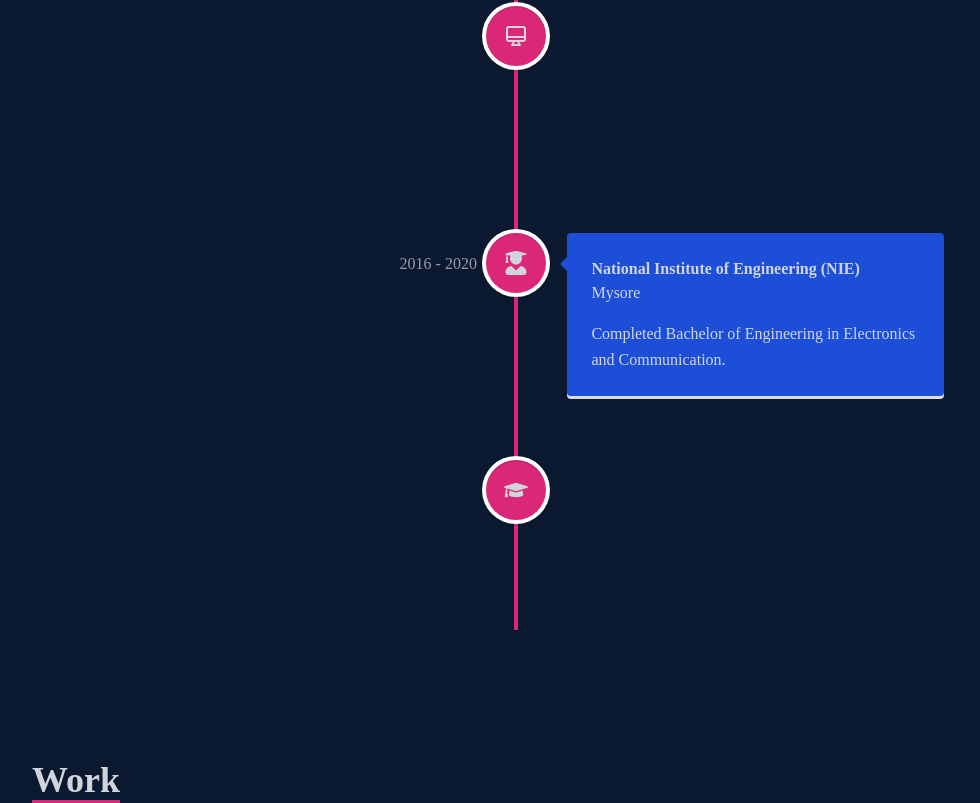
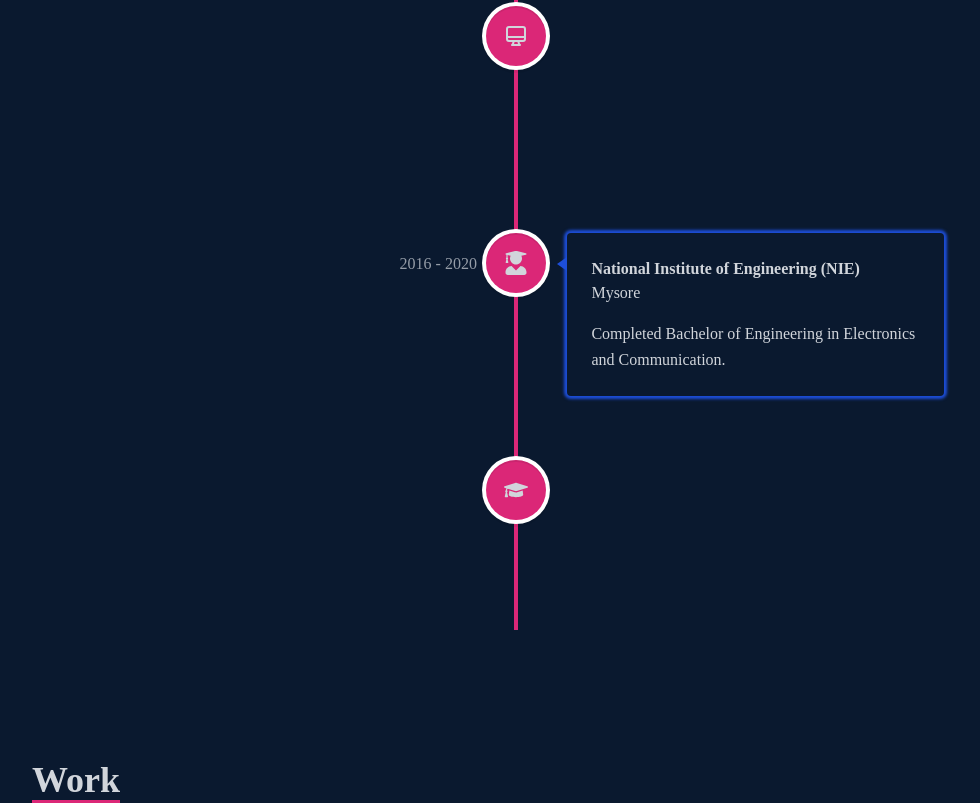
Before and after one commit to Haripriyachittari/my-portfolio, a React (Create React App) app: page / in a window 1280 px wide. Shown: the part 2526-3329 px from the top of the page, without its empty margins (124-1104 px from the left). Built offline with nearby package versions, Linux system fonts and the light colour scheme.

Commit message:
added shadow timeline elements

```diff
--- a/src/components/Timeline.jsx
+++ b/src/components/Timeline.jsx
@@ -19,8 +19,8 @@
 
   <VerticalTimelineElement
     className="vertical-timeline-element--work"
-    contentStyle={{ background: 'rgb(29 78 216)', color: 'rgb(209 213 200)' }}
-    contentArrowStyle={{ borderRight: '7px solid rgb(29 78 216)' }}
+    contentStyle={{ background: '#0a192f', color: 'rgb(209 213 200)',boxShadow:'0 0 3px 3px rgb(29 78 216)' }}
+    contentArrowStyle={{ borderRight: '10px solid rgb(29 78 216)' }}
     date="2020 - present"
     iconStyle={{ background: 'rgb(219 39 119)', color: 'rgb(209 213 219)' }}
     icon={<HiOutlineDesktopComputer/>}
@@ -33,10 +33,10 @@
   </VerticalTimelineElement>
   <VerticalTimelineElement
     className="vertical-timeline-element--work"
-    contentStyle={{ background: 'rgb(29 78 216)', color: 'rgb(209 213 219)' }}
-    contentArrowStyle={{ borderRight: '7px solid  rgb(29 78 216)' }}
+    contentStyle={{ background: '#0a192f', color: 'rgb(209 213 219)',boxShadow:'0 0 3px 3px rgb(29 78 216)' }}
+    contentArrowStyle={{ borderRight: '10px solid  rgb(29 78 216)' }}
     date="2016 - 2020"
-    iconStyle={{ background: 'rgb(219 39 119)', color: 'rgb(209 213 219)' }}
+    iconStyle={{ background: 'rgb(219 39 119)', color: 'rgb(209 213 219)', }}
     icon={<FaUserGraduate/>}>
     <h3 className="vertical-timeline-element-title font-bold">National Institute of Engineering (NIE)</h3>
     <h4 className="vertical-timeline-element-subtitle">Mysore</h4>
@@ -46,8 +46,8 @@
          </VerticalTimelineElement>
          <VerticalTimelineElement
     className="vertical-timeline-element--work"
-    contentStyle={{ background: 'rgb(29 78 216)', color: 'rgb(209 213 219)' }}
-    contentArrowStyle={{ borderRight: '7px solid  rgb(29 78 216)' }}
+    contentStyle={{ background: '#0a192f', color: 'rgb(209 213 219)' ,boxShadow:'0 0 3px 3px rgb(29 78 216)'}}
+    contentArrowStyle={{ borderRight: '10px solid  rgb(29 78 216)' }}
     date="2014 - 2016"
     iconStyle={{ background: 'rgb(219 39 119)', color: 'rgb(209 213 219)' }}
     icon={<FaGraduationCap/>}>
```
